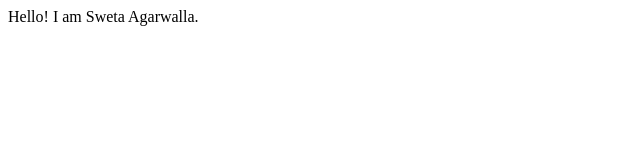
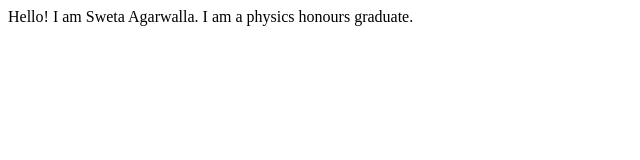
Before and after one commit to sweta1308/swetaagarwalla, a plain HTML site: page index.html in a window 1280 px wide. Shown: the whole page, without its empty margins (0-640 px from the left). Drawn offline with Linux system fonts and the light colour scheme.

Commit message:
updated text

```diff
--- a/index.html
+++ b/index.html
@@ -8,5 +8,7 @@
 </head>
 <body>
     Hello! I am Sweta Agarwalla.
+
+    I am a physics honours graduate.
 </body>
 </html>
```
